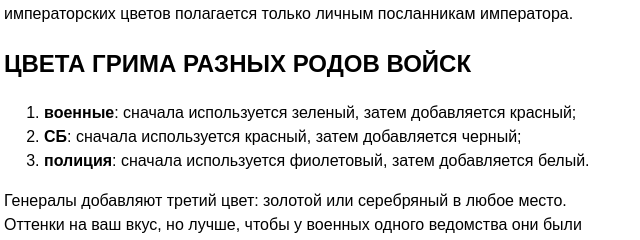
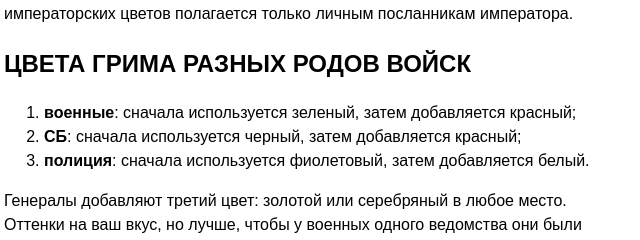
Before and after one commit to valeraportfolio/aivven.github.io, a plain HTML site: page pravila-gem-grim.html in a window 1280 px wide. Shown: the part 1342-1582 px from the top of the page, 320-960 px from the left. Drawn offline with Linux system fonts and the light colour scheme.

Commit message:
Update pravila-gem-grim.html
изменены цвета СБ2

```diff
--- a/pravila-gem-grim.html
+++ b/pravila-gem-grim.html
@@ -51,7 +51,7 @@
 <h2>ЦВЕТА ГРИМА РАЗНЫХ РОДОВ ВОЙСК</h2>
 <ol>
 <li><b>военные</b>: сначала используется зеленый, затем добавляется красный;</li>
-<li><b>СБ</b>: сначала используется красный, затем добавляется черный;</li>
+<li><b>СБ</b>: сначала используется черный, затем добавляется красный;</li>
 <li><b>полиция</b>: сначала используется фиолетовый, затем добавляется белый.</li>
 </ol>
 Генералы добавляют третий цвет: золотой или серебряный в любое место. <br>
```
